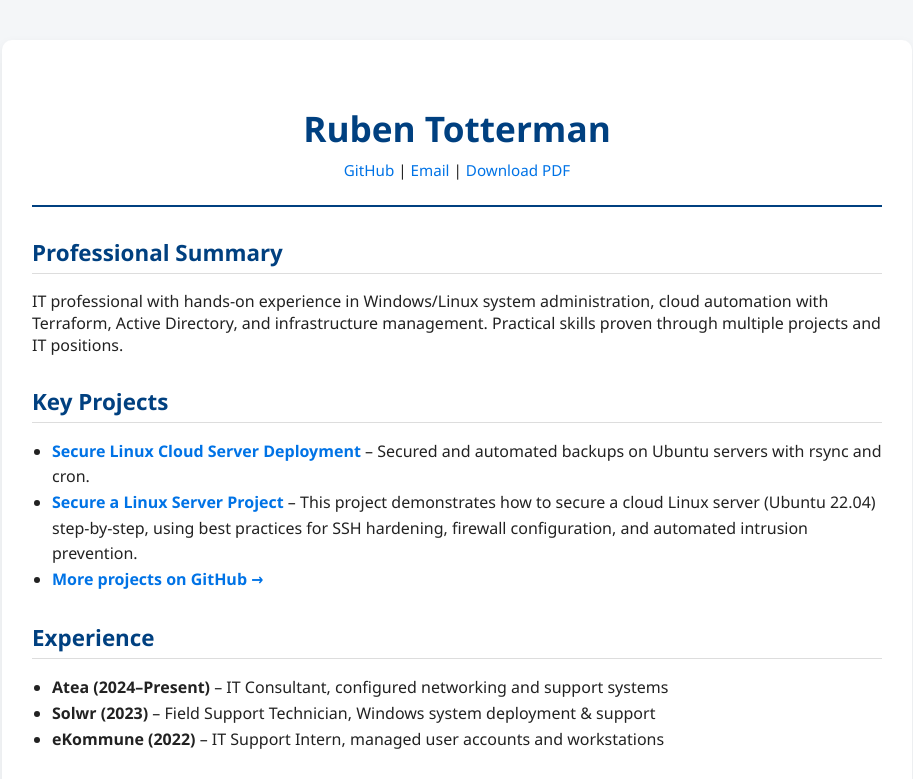
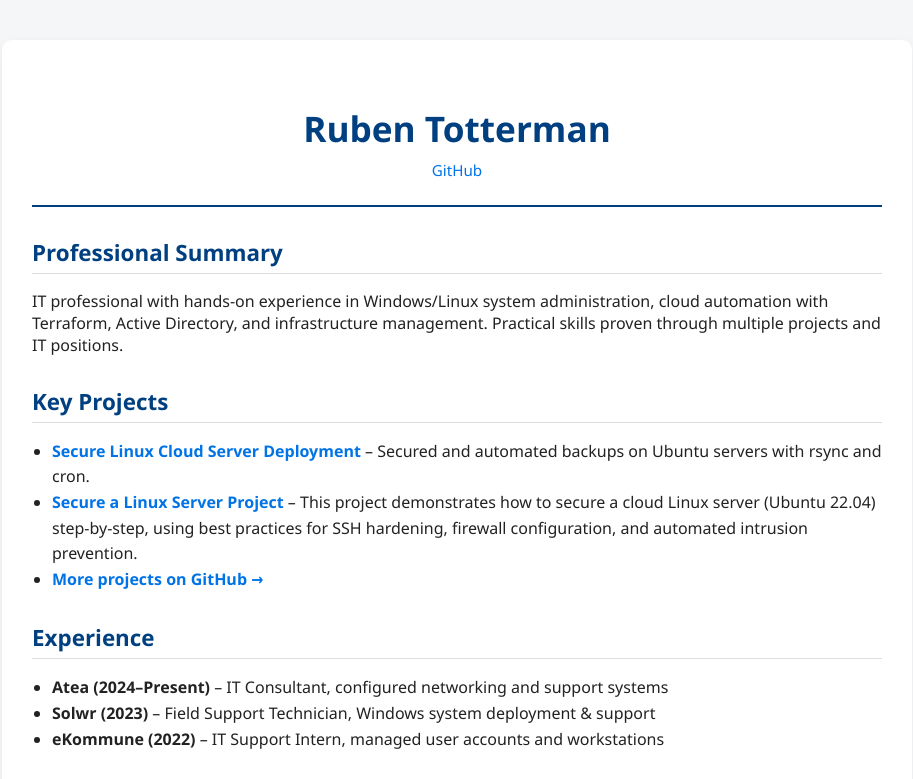
Before and after one commit to rubentotterman/cloud-resume, a plain HTML site: page index.html in a window 1280 px wide. Shown: the top 779 px of the page, without its empty margins (183-1096 px from the left). Drawn offline with Linux system fonts and the light colour scheme.

Commit message:
Add files via upload

```diff
--- a/index.html
+++ b/index.html
@@ -10,7 +10,7 @@
   <div class="container">
     <header>
       <h1>Ruben Totterman</h1>
-      <p><a href="https://github.com/rubentotterman" target="_blank">GitHub</a> | <a href="mailto:rubenmain@tutamail.com">Email</a> | <a href="ruben_totterman_cv_english.pdf" download>Download PDF</a></p>
+      <p><a href="https://github.com/rubentotterman" target="_blank">GitHub</a>
     </header>
 
     <section>
```
